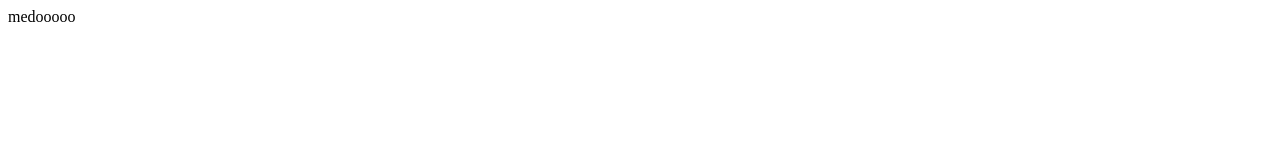
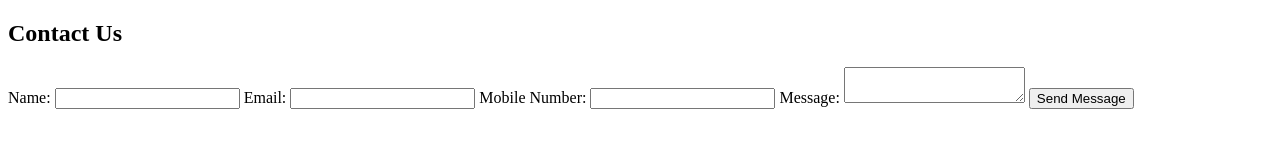
Before and after one commit to Eng-Mohammed-AlHamame/Portfolio, a plain HTML site: page connectme.html in a window 1280 px wide. Drawn offline with Linux system fonts and the light colour scheme.

Commit message:
connect me

```diff
--- a/connectme.html
+++ b/connectme.html
@@ -3,9 +3,83 @@
 <head>
     <meta charset="UTF-8">
     <meta name="viewport" content="width=device-width, initial-scale=1.0">
-    <title>Connect Me </title>
+    <title>Contact Form</title>
+   <!-- <style>
+        body {
+            font-family: Arial, sans-serif;
+             background-color: #f4f4f4;
+            margin: 0;
+            padding: 0;
+        }
+        .container {
+            width: 50%;
+            margin: 0 auto;
+            padding: 20px;
+            background-color: white;
+            box-shadow: 0 0 10px rgba(0, 0, 0, 0.1);
+            border-radius: 8px;
+            margin-top: 50px;
+        }
+        h2 {
+            text-align: center;
+            margin-bottom: 20px;
+        }
+        label {
+            display: block;
+            margin: 10px 0 5px;
+            font-size: 14px;
+            color: #333;
+        }
+        input[type="text"],
+        input[type="email"],
+        input[type="tel"],
+        textarea {
+            width: 100%;
+            padding: 10px;
+            border: 1px solid #ddd;
+            border-radius: 4px;
+            margin-bottom: 15px;
+        }
+        textarea {
+            resize: vertical;
+            height: 150px;
+        }
+        button {
+            display: block;
+            width: 100%;
+            padding: 10px;
+            background-color: #333;
+            color: white;
+            border: none;
+            border-radius: 4px;
+            font-size: 16px;
+            cursor: pointer;
+        }
+        button:hover {
+            background-color: #555;
+        }
+    </style> -->
 </head>
 <body>
-    medooooo
+
+    <main>
+        <h2>Contact Us</h2>
+        <form action="" method="POST">
+            <label for="name">Name:</label>
+            <input type="text" id="name" name="name" required>
+
+            <label for="email">Email:</label>
+            <input type="email" id="email" name="email" required>
+
+            <label for="mobile">Mobile Number:</label>
+            <input type="tel" id="mobile" name="mobile" required>
+
+            <label for="message">Message:</label>
+            <textarea id="message" name="message" required></textarea>
+
+            <button type="submit">Send Message</button>
+        </form>
+    </main>
+
 </body>
 </html>
```
